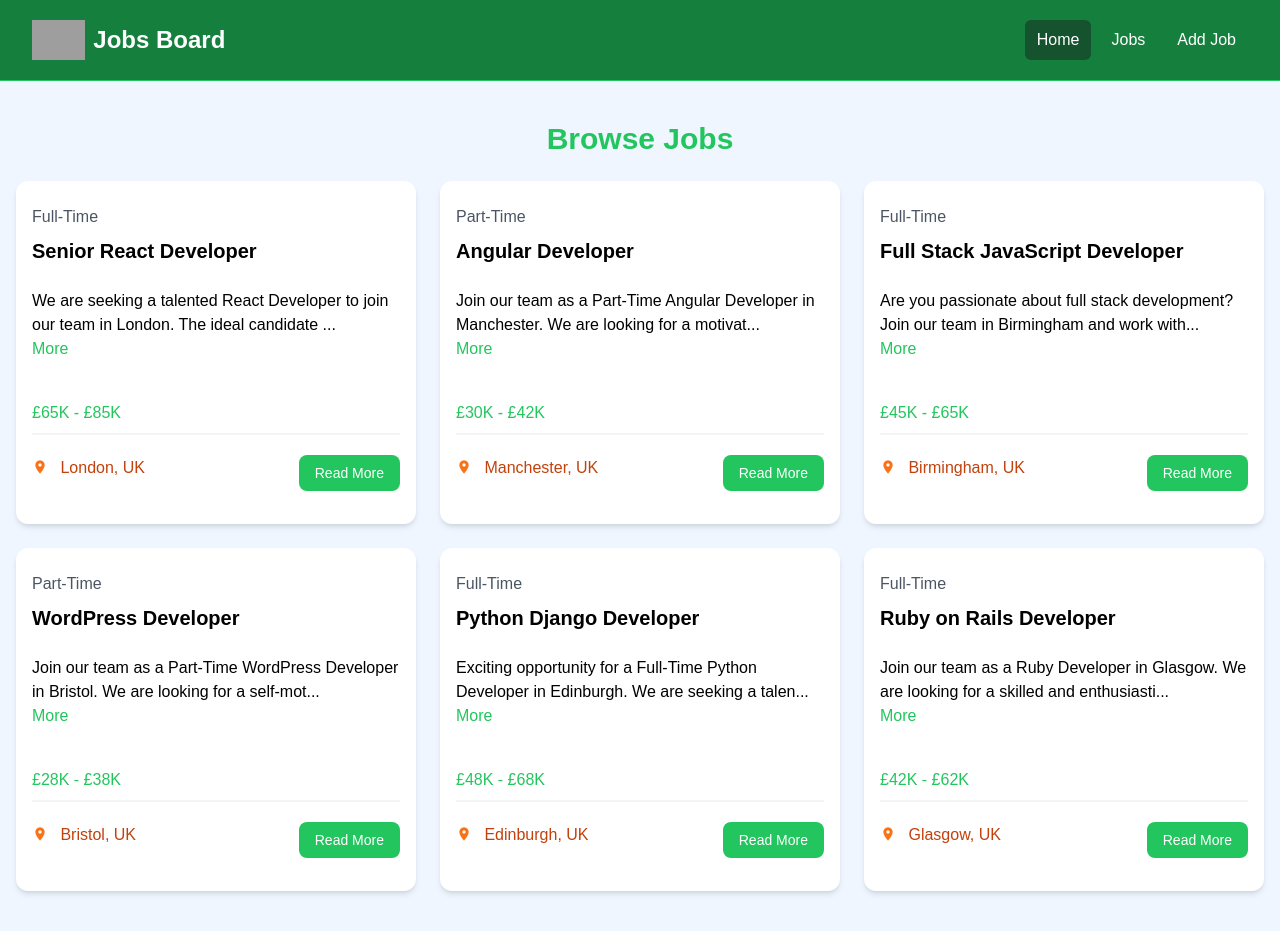
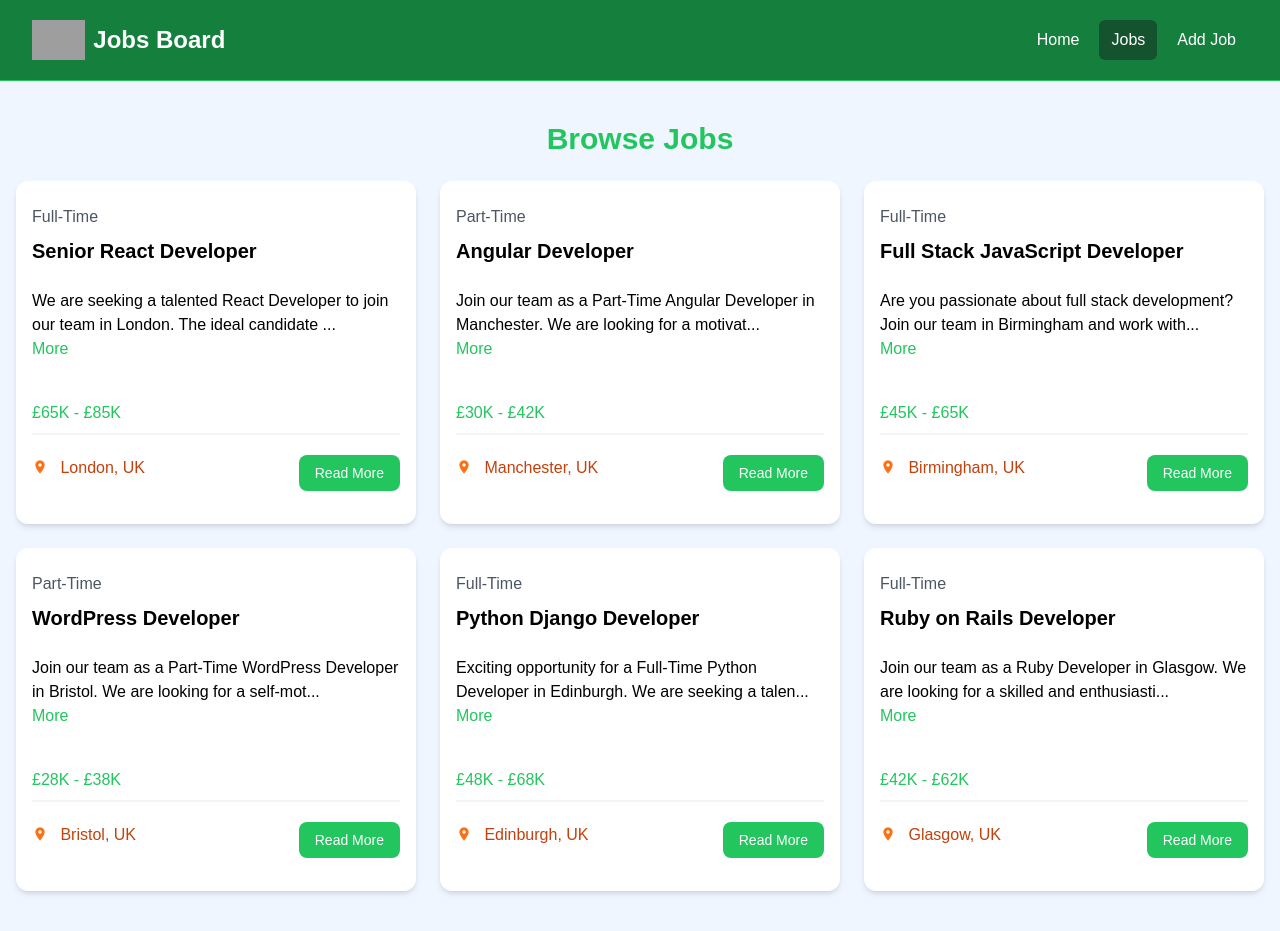
Before and after one commit to connorhanks/DevJobs-Developer-Jobs-Board, a Vue app: page /jobs in a window 1280 px wide. Built offline with nearby package versions, Linux system fonts and the light colour scheme; grey boxes are pictures that could not be loaded.

Commit message:
add dynamic navbar link classes based on current route

```diff
--- a/src/components/Navbar.vue
+++ b/src/components/Navbar.vue
@@ -1,7 +1,16 @@
 <script setup>
-import { RouterLink } from "vue-router";
+import { RouterLink, useRoute } from "vue-router";
 
 import logo from "@/assets/img/logo.png";
+import router from "@/router";
+
+// Checks if provided path matches user's current route path
+const isActiveLink = (routePath) => {
+  // Get current route
+  const route = useRoute();
+  // If route path is equal to routePath provided, return true, otherwise return false
+  return route.path === routePath;
+};
 </script>
 
 <template>
@@ -30,20 +39,44 @@
             <div class="flex space-x-2" role="menubar">
               <RouterLink
                 to="/"
-                class="text-white bg-green-900 hover:bg-gray-900 hover:text-white rounded-md px-3 py-2"
+                :class="[
+                  isActiveLink('/')
+                    ? 'bg-green-900'
+                    : 'hover:bg-gray-900 hover:text-white',
+                  'text-white',
+                  'rounded-md',
+                  'px-3',
+                  'py-2',
+                ]"
                 role="menuitem"
                 aria-current="page"
                 >Home</RouterLink
               >
               <RouterLink
                 to="/jobs"
-                class="text-white hover:bg-green-900 hover:text-white rounded-md px-3 py-2"
+                :class="[
+                  isActiveLink('/jobs')
+                    ? 'bg-green-900'
+                    : 'hover:bg-gray-900 hover:text-white',
+                  'text-white',
+                  'rounded-md',
+                  'px-3',
+                  'py-2',
+                ]"
                 role="menuitem"
                 >Jobs</RouterLink
               >
               <RouterLink
                 to="/jobs/add"
-                class="text-white hover:bg-green-900 hover:text-white rounded-md px-3 py-2"
+                :class="[
+                  isActiveLink('/jobs/add')
+                    ? 'bg-green-900'
+                    : 'hover:bg-gray-900 hover:text-white',
+                  'text-white',
+                  'rounded-md',
+                  'px-3',
+                  'py-2',
+                ]"
                 role="menuitem"
                 >Add Job</RouterLink
               >
```
